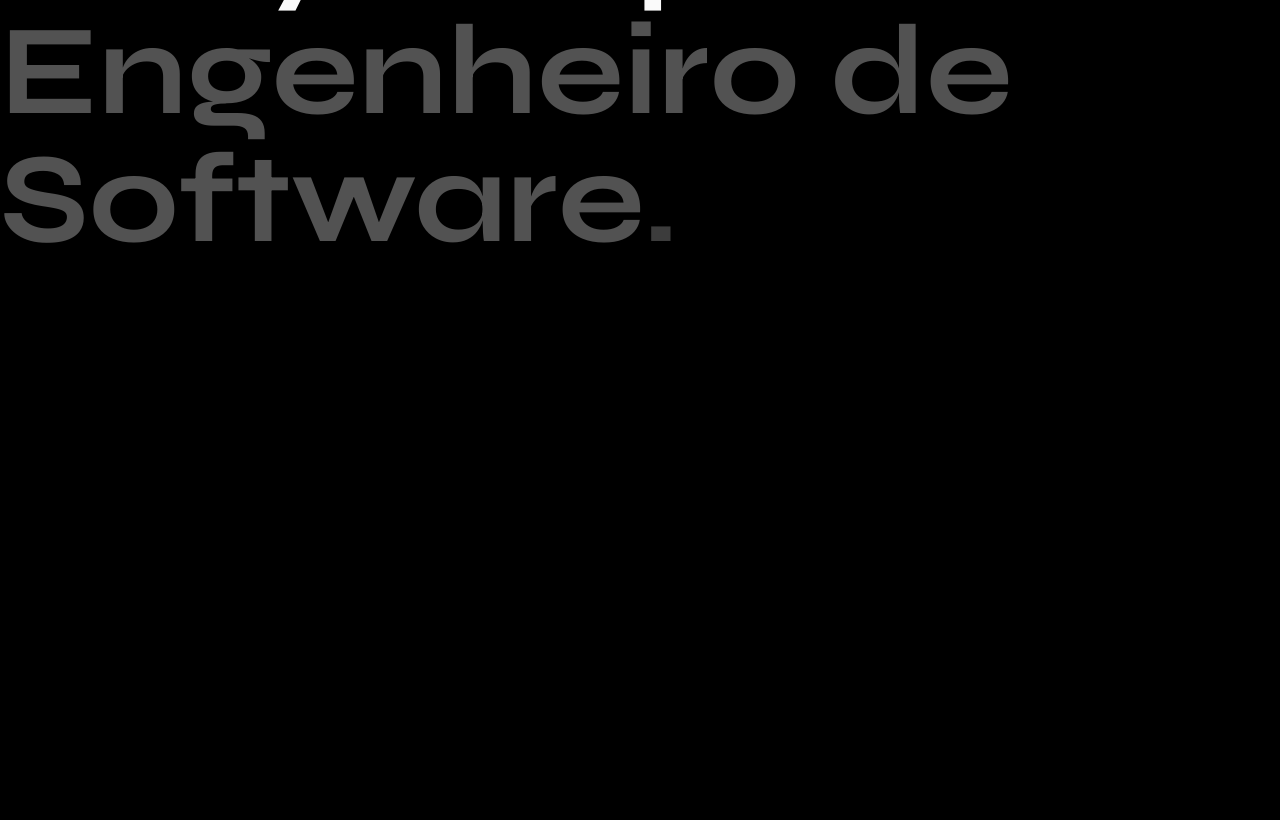
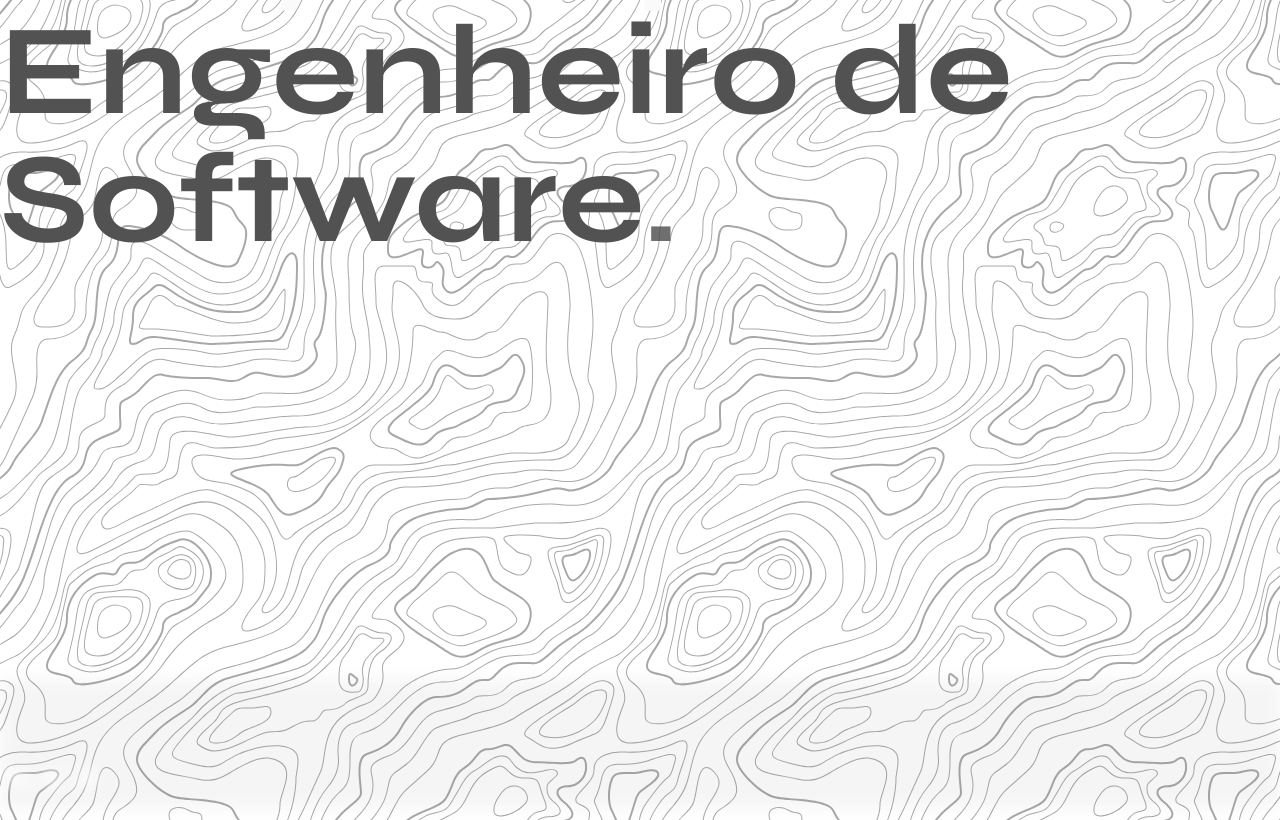
Before and after one commit to kevynlopes/kevyn.dev, a Next.js app: page / in a window 1280 px wide. Shown: the part 280-1100 px from the top of the page. Before the commit the page ends 960 px from the top, so only its background shows below. Built offline with nearby package versions, Linux system fonts and the light colour scheme.

Commit message:
resolve bugs

```diff
--- a/src/app/layout.tsx
+++ b/src/app/layout.tsx
@@ -2,8 +2,6 @@ import type { Metadata } from "next";
 import { Syne } from "next/font/google";
 import "./globals.css";
 import Header from "@/components/Header";
-import HeroSection from "@/components/HeroSection";
-import MainSection from "@/components/MainSection";
 
 const syne = Syne({
   subsets: ["latin"],
@@ -21,10 +19,9 @@ export default function RootLayout({
 }>) {
   return (
     <html lang="en">
-      <body className={`${syne.className} antialiased bg--sla`}>
+      <body className={`${syne.className} antialiased bg--topography`}>
         <Header />
-        <HeroSection />
-        <MainSection />
+        {children}
       </body>
     </html>
   );
--- a/src/app/page.tsx
+++ b/src/app/page.tsx
@@ -1,7 +1,13 @@
+import HeroSection from "@/components/HeroSection";
+import MainSection from "@/components/MainSection";
+
 export default function Home() {
   return (
     <div>
-      <h1 className="text-accent text-6xl font-bold">dignity</h1>
+      <h1 className="text-accent text-6xl font-bold">
+        <HeroSection />
+        <MainSection />
+      </h1>
     </div>
   );
 }
--- a/src/components/MainSection.tsx
+++ b/src/components/MainSection.tsx
@@ -1,3 +1,3 @@
 export default function MainSection() {
-  return <div className="text-9xl text-white"></div>;
+  return <div className="text-9xl text-white bg-neutral-700/5 blur">...</div>;
 }
```
Also changed, not shown: src/app/globals.css.
